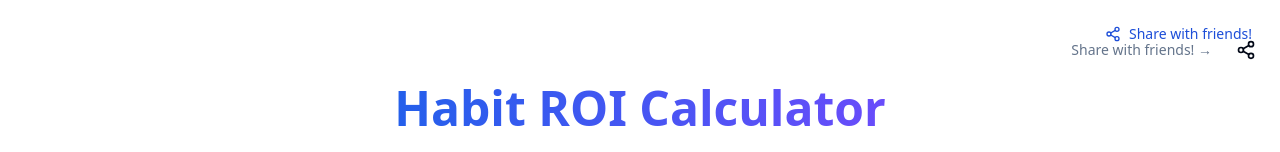
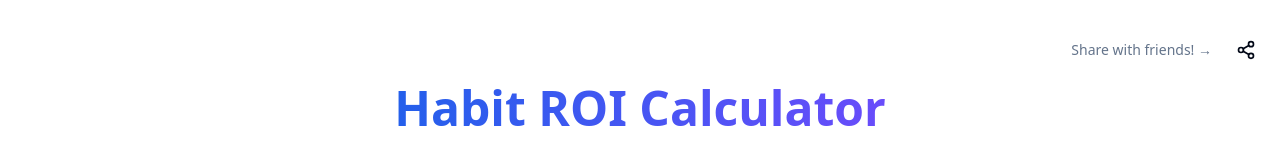
Before and after one commit to GerritRoska/ROIHabitCalculator, a React (Vite) app: page / in a window 1280 px wide. Shown: the top 152 px of the page. Built offline with nearby package versions, Linux system fonts and the light colour scheme.

Commit message:
Restored to 'fab05d9feecbc155383af042f2517c78fcb5312a'
Replit-Restored-To: fab05d9feecbc155383af042f2517c78fcb5312a

```diff
--- a/src/components/home.tsx
+++ b/src/components/home.tsx
@@ -69,25 +69,6 @@ const Home = () => {
           <p className="text-xs text-muted-foreground mt-2">© 2025 Investment Calculator</p>
         </div>
       </div>
-      <div className="absolute top-4 right-4 flex items-center gap-2">
-        <a
-          href="#"
-          onClick={(e) => {
-            e.preventDefault();
-            if (navigator.share) {
-              navigator.share({
-                title: 'Habit ROI Calculator',
-                text: 'Calculate how your daily habits could turn into real wealth over time!',
-                url: window.location.href
-              });
-            }
-          }}
-          className="flex items-center gap-2 px-3 py-2 text-sm font-medium text-blue-700 hover:text-blue-800 hover:bg-blue-50 rounded-lg transition-colors"
-        >
-          <Share2 className="w-4 h-4" />
-          Share with friends!
-        </a>
-      </div>
     </div>
   );
 };
```
